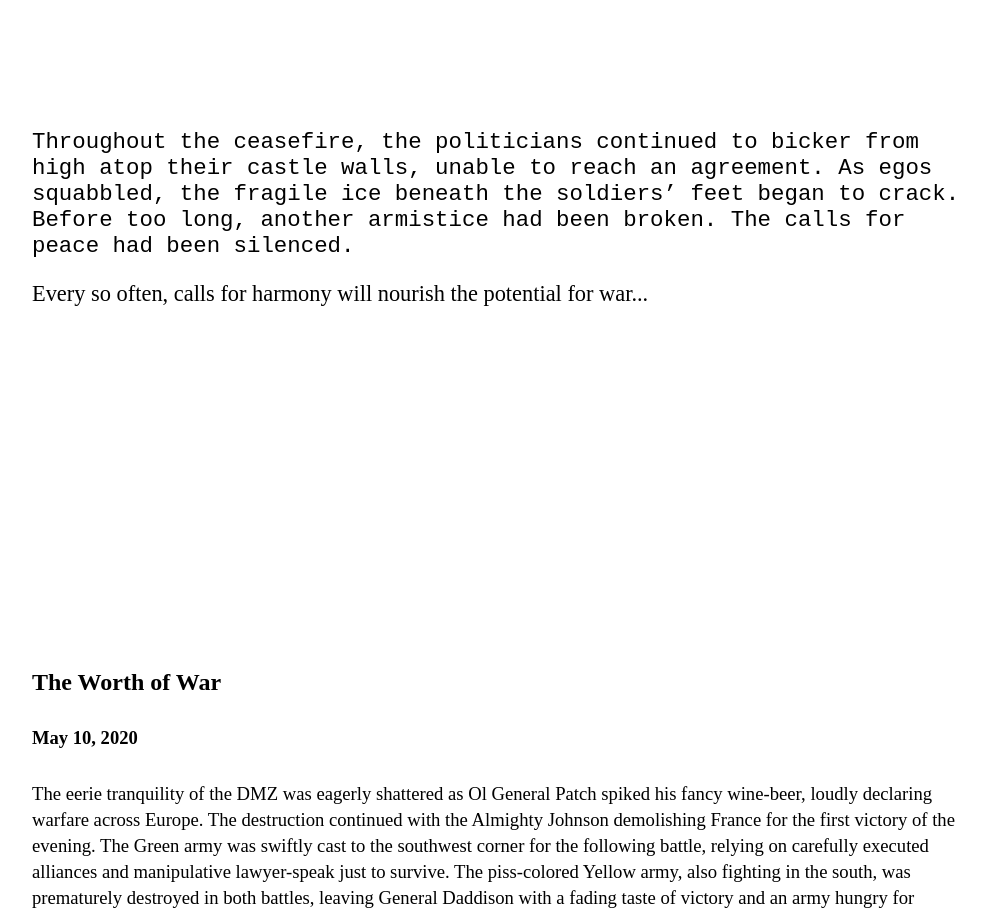
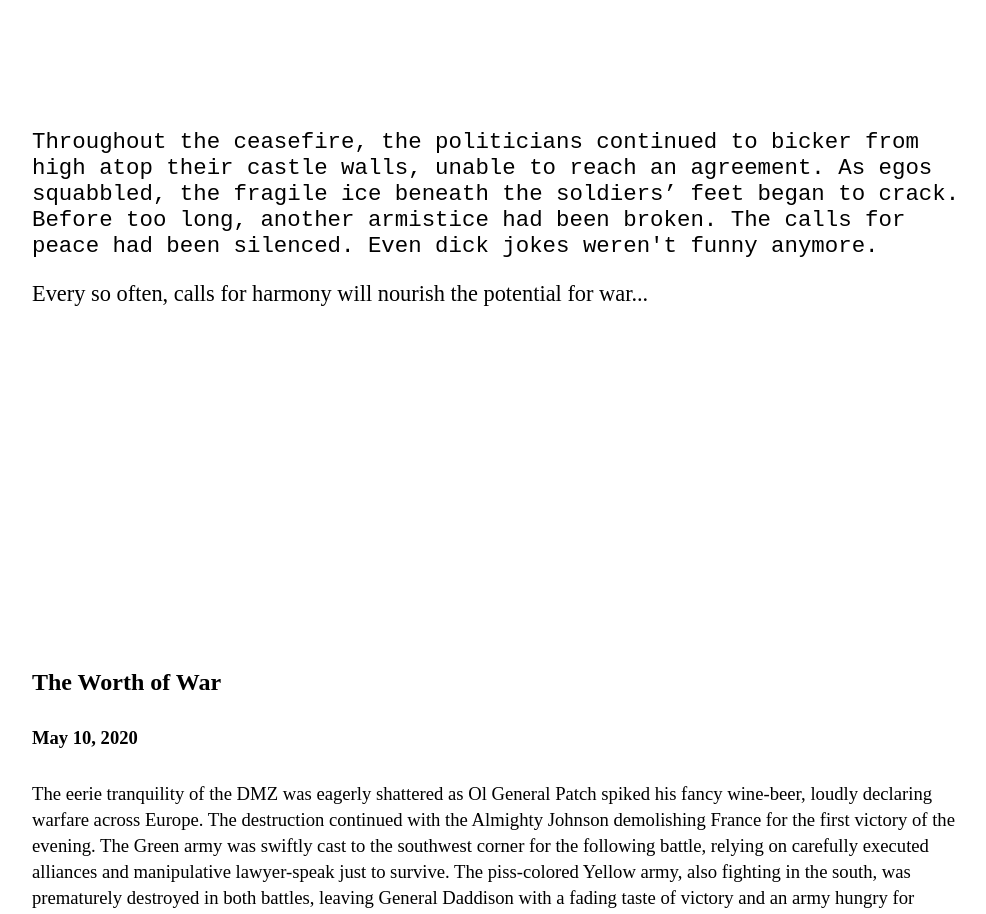
Before and after one commit to kduckets/tfw, a Next.js app: page / in a window 1280 px wide. Shown: the part 3360-4274 px from the top of the page, without its empty margins (142-1128 px from the left). Built offline with nearby package versions, Linux system fonts and the light colour scheme; a web font is replaced by a local one.

Commit message:
Update index.js

```diff
--- a/pages/index.js
+++ b/pages/index.js
@@ -84,7 +84,7 @@ scolds his soldiers and quietly plots his revenge.
       Throughout the ceasefire, the politicians continued to bicker from high atop their castle walls, unable
       to reach an agreement.
       As egos squabbled, the fragile ice beneath the soldiers’ feet began to crack.
-      Before too long, another armistice had been broken. The calls for peace had been silenced.
+      Before too long, another armistice had been broken. The calls for peace had been silenced. Even dick jokes weren't funny anymore.
       </p>
       <p>Every so often, calls for harmony will nourish the potential for war...</p>
       </div>
```
